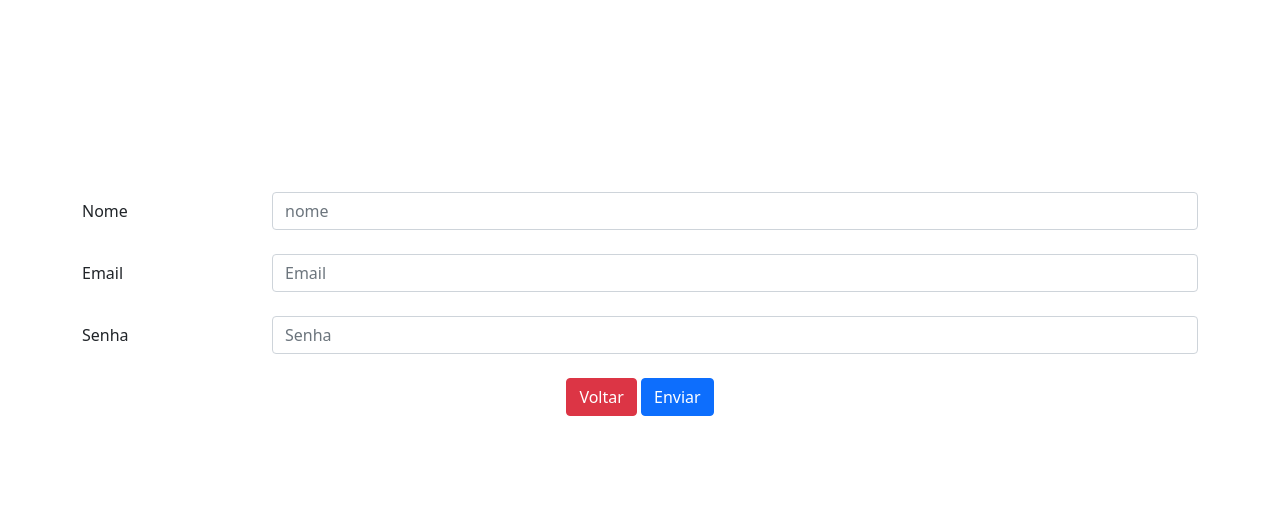
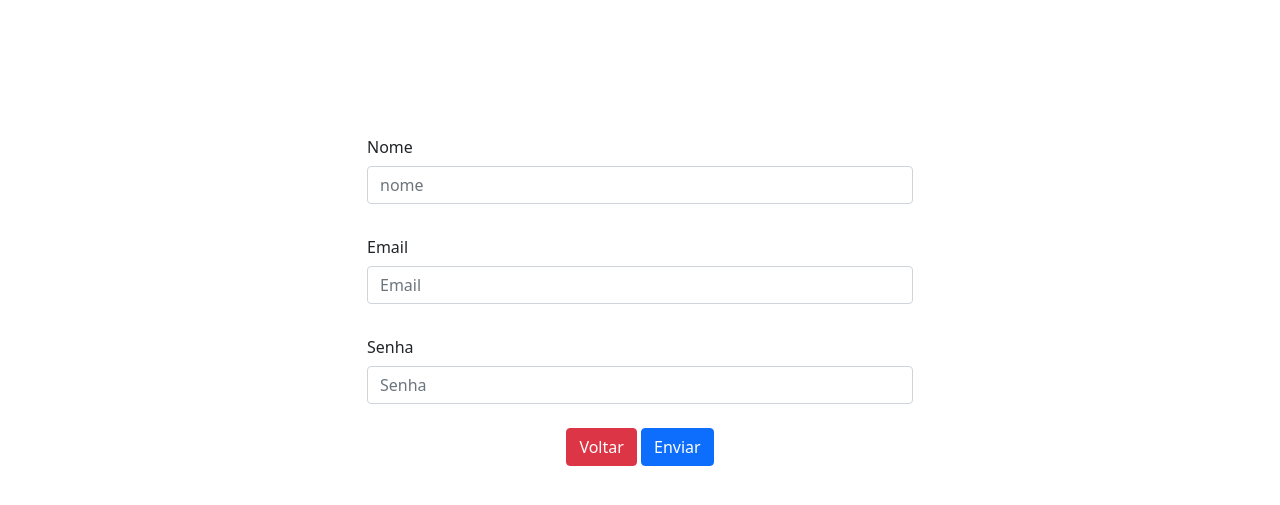
Before and after one commit to Guilermiz/Login, a PHP site: page /cadastrar.php in a window 1280 px wide. Shown: the top 505 px of the page. Run offline with PHP 8.4, Linux system fonts and the light colour scheme.

Commit message:
Update cadastrar.php

```diff
--- a/cadastrar.php
+++ b/cadastrar.php
@@ -7,7 +7,7 @@
 
     <style>
         .container{
-            margin-top: 15%;
+            margin-top: 10%;
         }
     </style>
 
@@ -15,28 +15,29 @@
 <body>
     <div class="container">
             <form method="POST" action="autenticacao.php">
-                <div class="form-group row">
+
+                <div class="row">
+                    <div class="col-md-3"></div>
+                    <div class="col-md-6">
+                        <div class="form-group">
                             <label for="nome" class="col-sm-2 col-form-label">Nome</label>
-                    <div class="col-sm-10">
                             <input type="text" class="form-control" id="nome" placeholder="nome" name="cadastrarNome">
-                    </div>
                         </div><br>
-                <div class="form-group row">
+                        <div class="form-group">
                             <label for="email" class="col-sm-2 col-form-label">Email</label>
-                    <div class="col-sm-10">
                             <input type="email" class="form-control" id="email" placeholder="Email" name="cadastrarEmail">
-                    </div>
                         </div><br>
-                <div class="form-group row">
+                        <div class="form-group">
                             <label for="senha" class="col-sm-2 col-form-label">Senha</label>
-                    <div class="col-sm-10">
                             <input type="password" class="form-control" id="senha" name="cadastrarSenha" placeholder="Senha">
-                    </div>
                         </div><br>
                         <div style="text-align: center;">
                             <a href="index.php" class="btn btn-danger">Voltar</a>
                             <button  type="submit" class="btn btn-primary" name="btnCadastrar">Enviar</button>
                         </div>
+                    </div>
+                    <div class="col-md-3"></div>
+                </div>
         </form>
     </div>
 </body>
```
Lines whose indentation alone changed are shown as unchanged.
